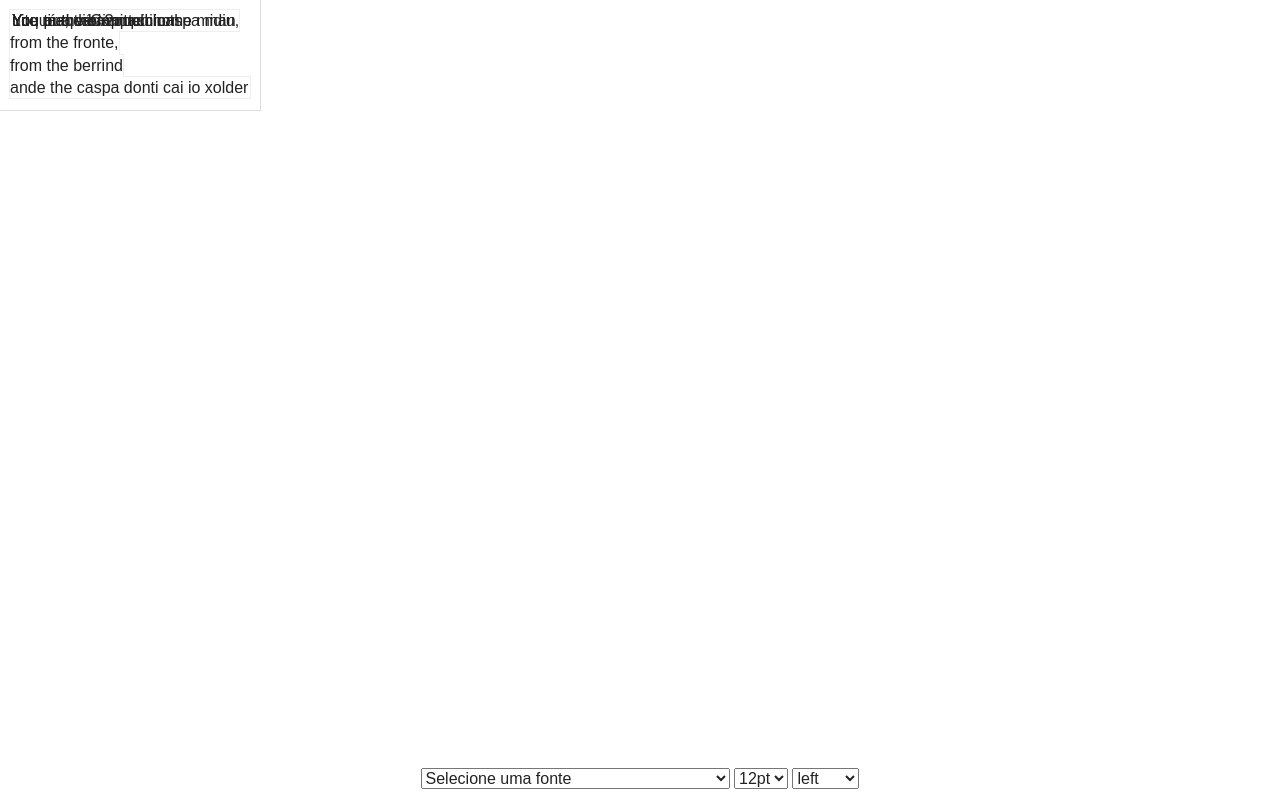
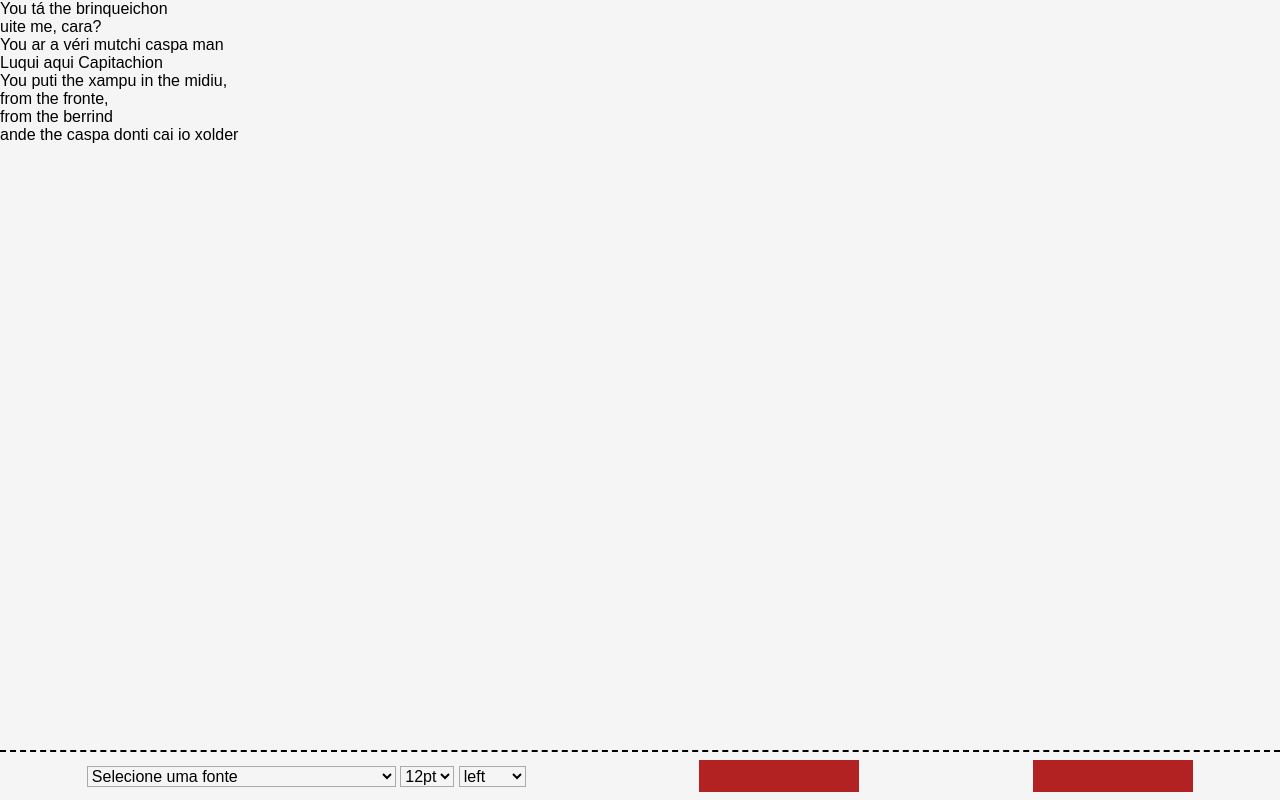
Before and after one commit to sillero/font-thru, a website: page app/index.html in a window 1280 px wide. Drawn offline with Linux system fonts and the light colour scheme.

Commit message:
remove unused CSS / add SASS / adjust control styles

```diff
--- a/app/index.html
+++ b/app/index.html
@@ -12,8 +12,7 @@
 
 		<!-- Place favicon.ico and apple-touch-icon.png in the root directory -->
 
-		<link rel="stylesheet" href="css/normalize.css">
-		<link rel="stylesheet" href="css/main.css">
+		<link rel="stylesheet" href="styles/css/main.css">
 		<script src="js/vendor/modernizr-2.6.2.min.js"></script>
 		<script src="js/vendor/webfont.js"></script>
 		<script src="js/vendor/jquery-1.10.2.min.js"></script>
@@ -35,6 +34,7 @@
 					<div class="font-element draggable"><span class="text-node-wrapper"><span class="text-node">You puti the xampu in the midiu,<br>from the fronte,<br>from the berrind<br>ande the caspa donti cai io xolder</span></span></div>
 				</div>
 				<div id="controls">
+					<section class="controls__font">
 						<select name="font-family-selector" id="font-family-selector" tabindex="-1">
 							<option value="none" disabled selected>Selecione uma fonte</option>
 						</select>
@@ -51,6 +51,17 @@
 							<option value="center">center</option>
 							<option value="right">right</option>
 						</select>
+					</section>
+					<section class="controls__colors">
+						<!--
+						adjust font and block colors
+						-->
+					</section>
+					<section class="controls__canvas">
+						<!--
+						toggle canvas patterns
+						-->
+					</section>
 				</div>
 			</div>
 		</section>
--- /dev/null
+++ b/app/styles/_scss/main.scss
@@ -0,0 +1,5 @@
+@import "partials/normalize";
+@import "partials/settings";
+@import "partials/general";
+@import "partials/controls";
+@import "partials/canvas";
--- /dev/null
+++ b/app/styles/_scss/partials/controls.scss
@@ -0,0 +1,32 @@
+select {
+	background: none;
+	border: solid 1px $details__support;
+	cursor: pointer;
+}
+
+#controls {
+	position: absolute;
+	bottom: 0;
+	left: 0;
+	width: 100%;
+	height: 3em;
+	display: flex;
+	justify-content: space-around;
+	align-items: center;
+
+	// test-styles
+	border-top:dashed 2px $fontColor--default;
+}
+
+.controls__font {
+
+}
+
+
+// just for the wireframe
+.controls__canvas,
+.controls__colors {
+	width: 10em;
+	height: 2em;
+	background-color:firebrick;
+}
--- /dev/null
+++ b/app/styles/_scss/partials/elements.scss
@@ -0,0 +1,34 @@
+.font-element {
+    padding: 10px;
+    cursor: pointer;
+}
+
+.font-element:hover,
+.font-element.selected {
+    outline: 1px solid $gray;
+}
+
+.font-element .text-node-wrapper {
+    display: inline-block;
+}
+
+.font-element .text-node {
+    outline: 0;
+    padding: 2px;
+    border: 0;
+    resize: none;
+}
+
+.font-element:hover .text-node,
+.font-element.selected .text-node,
+.font-element.editing .text-node {
+    cursor: text;
+    outline: 1px solid lighten($gray, 10%);
+}
+
+.draggable {
+    position: absolute;
+}
+.dragging {
+    cursor: move;
+}
--- /dev/null
+++ b/app/styles/_scss/partials/general.scss
@@ -0,0 +1,9 @@
+body {
+    background-color: $bkg;
+    color: $fontColor--default
+}
+
+body, html, #app, #editor, #elements {
+    height: 100%;
+    width: 100%;
+}
--- /dev/null
+++ b/app/styles/_scss/partials/settings.scss
@@ -0,0 +1,22 @@
+//===========
+//  variables
+//============
+
+// colors
+//=======
+
+$gray--light: rgb(245,245,245);
+$gray: rgb(170,170,170);
+$gray--dark: rgb(50,50,50);
+
+$black: rgb(0,0,0);
+
+
+// production
+//===========
+$bkg: $gray--light;
+
+$fontColor--default: $black;
+$fontColor--deactive: $gray--dark;
+
+$details__support: $gray;
```
Also changed, not shown: app/css/main.css (deleted), app/styles/_scss/partials/canvas.scss (added), app/styles/_scss/partials/normalize.scss (renamed from app/css/normalize.css), app/styles/css/main.css (added). Lines whose indentation alone changed are shown as unchanged.
